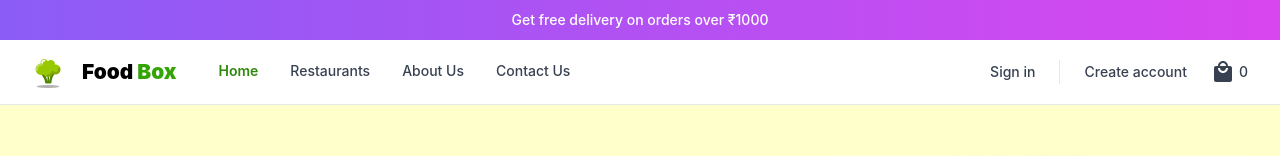
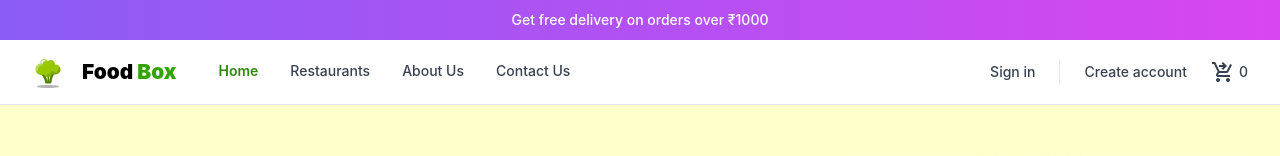
Before and after one commit to Sourav326/react-foodbox, a React (Create React App) app: page / in a window 1280 px wide. Shown: the top 156 px of the page. Built offline with nearby package versions, Linux system fonts and the light colour scheme.

Commit message:
update the cart icon

```diff
--- a/src/components/Header.js
+++ b/src/components/Header.js
@@ -2,8 +2,7 @@ import { useSelector } from "react-redux";
 import logo from "../logo.png";
 import "./css/Header.css";
 import { NavLink,Link } from "react-router-dom";
-import LocalMallIcon from '@mui/icons-material/LocalMall';
-import FavoriteIcon from '@mui/icons-material/Favorite';
+import ShoppingCartCheckoutIcon from '@mui/icons-material/ShoppingCartCheckout';
 const Header = () => {
   function navbarToggle(){
     const element = document.getElementById("toggleNavbar");
@@ -85,7 +84,7 @@ const Header = () => {
                   </div>
                   <div className="pr-6 lg:pr-0 ml-4 flow-root lg:ml-6 lg:block">
                     <NavLink to="/cart" className="group -m-2 flex items-center p-2">
-                      <LocalMallIcon className="text-gray-700 dark:text-white hover:text-lime-600 group" />
+                      <ShoppingCartCheckoutIcon className="text-gray-700 dark:text-white hover:text-lime-600 group" />
                       <span className="ml-1 text-sm font-medium text-gray-700 dark:text-white group-hover:text-lime-600">
                         {cartItems.length}
                       </span>
```
